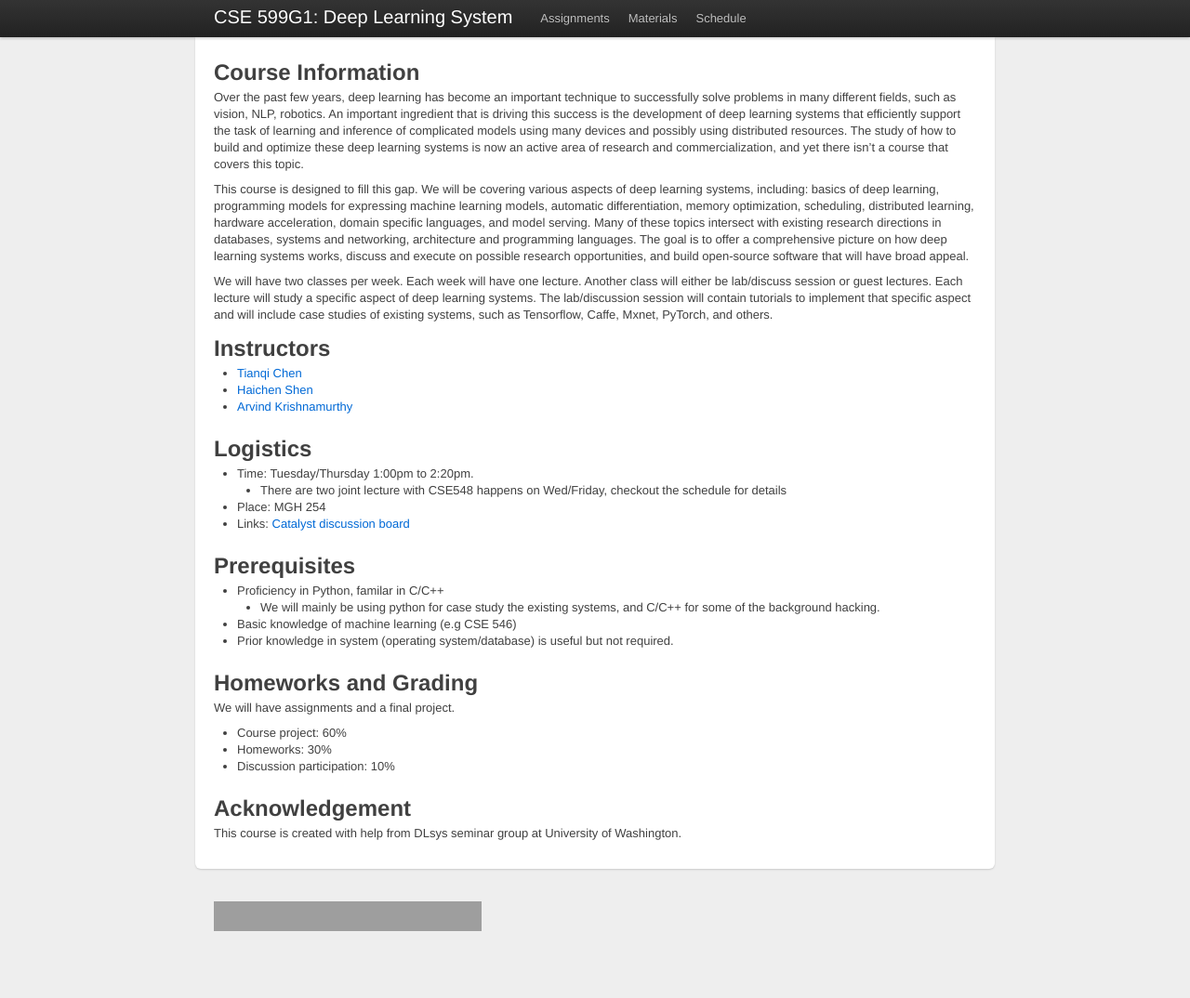
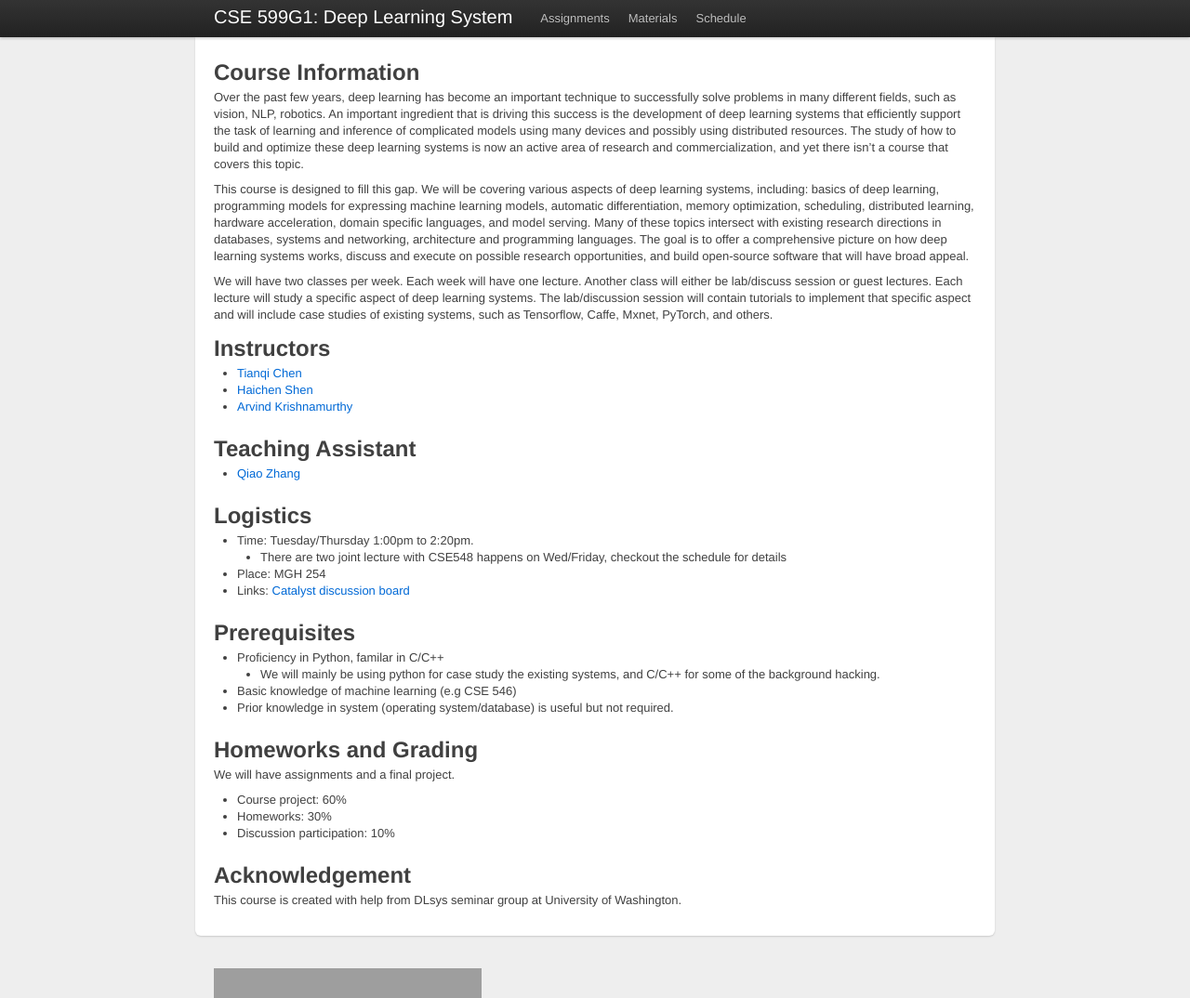
Before and after one commit to dlsys-course/dlsys-course.github.io, a Jekyll site: the page built from index.md, in a window 1280 px wide and 1074 px high. Shown: the whole window at 93% size. Built offline with Jekyll 4.4.1, drawn with Linux system fonts in a browser that asks for light colours; grey boxes are pictures that could not be loaded.

Commit message:
Update index.md

```diff
--- a/index.md
+++ b/index.md
@@ -22,6 +22,9 @@ and will include case studies of existing systems, such as Tensorflow, Caffe, Mx
 - [Haichen Shen](http://homes.cs.washington.edu/~haichen/)
 - [Arvind Krishnamurthy](http://www.cs.washington.edu/people/faculty/arvind)
 
+## Teaching Assistant
+- [Qiao Zhang](http://homes.cs.washington.edu/~qiao/)
+
 ## Logistics
 - Time: Tuesday/Thursday 1:00pm to 2:20pm.
   - There are two joint lecture with CSE548 happens on Wed/Friday, checkout the schedule for details
```
